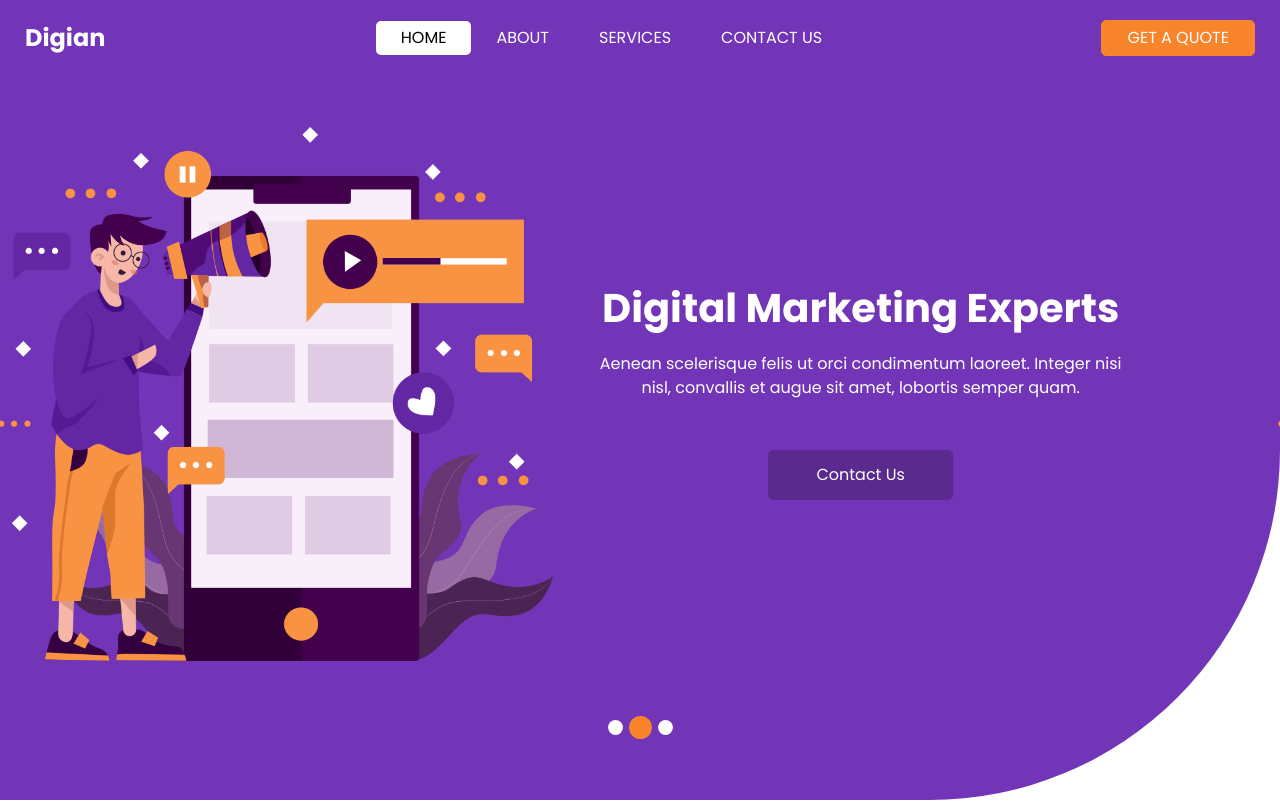
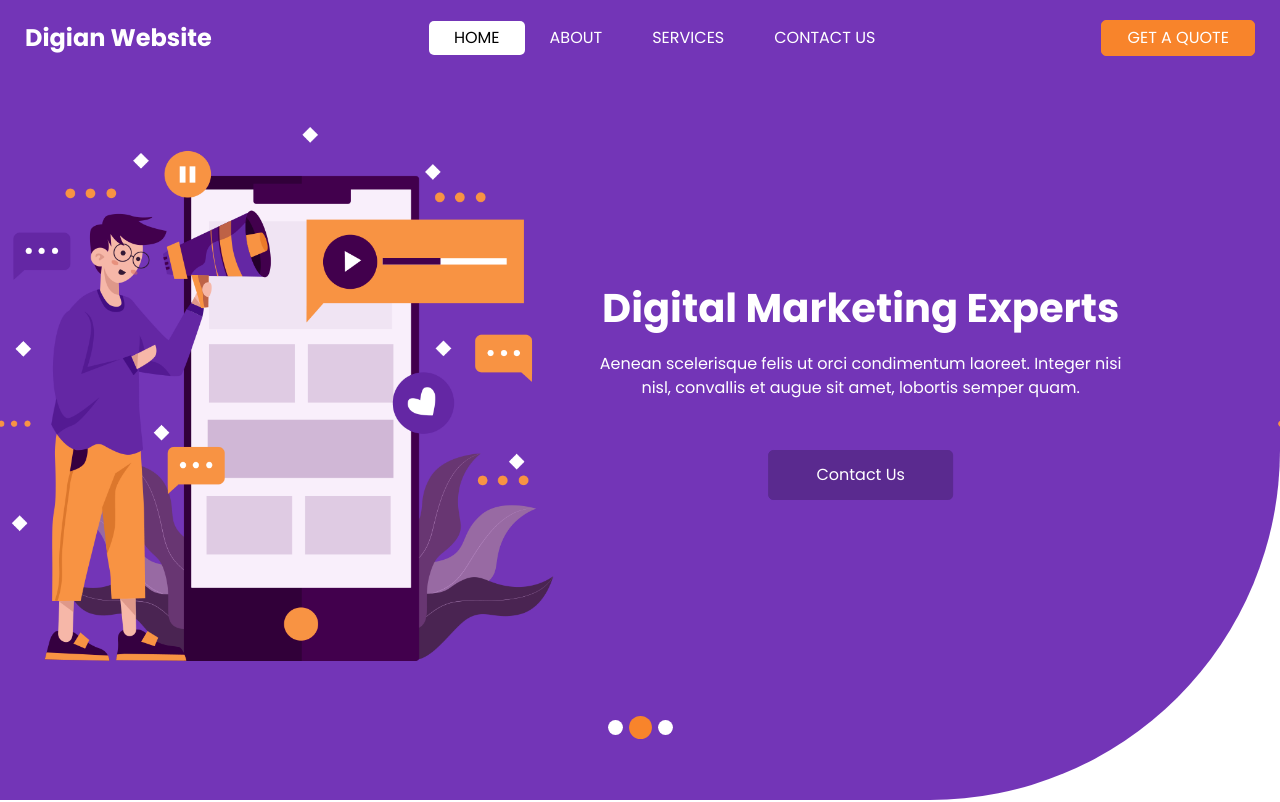
Before and after one commit to JoelThomas20/DevOps-Configuration-Test, a plain HTML site: page index.html in a window 1280 px wide. Shown: the top 802 px of the page. Drawn offline with nearby package versions, Linux system fonts and the light colour scheme; some packages are replaced by stand-ins of ours.

Commit message:
Update index.html

```diff
--- a/index.html
+++ b/index.html
@@ -37,7 +37,7 @@
         <nav class="navbar navbar-expand-lg custom_nav-container ">
           <a class="navbar-brand" href="index.html">
             <span>
-             Digian
+             Digian Website
             </span>
           </a>
 
```
